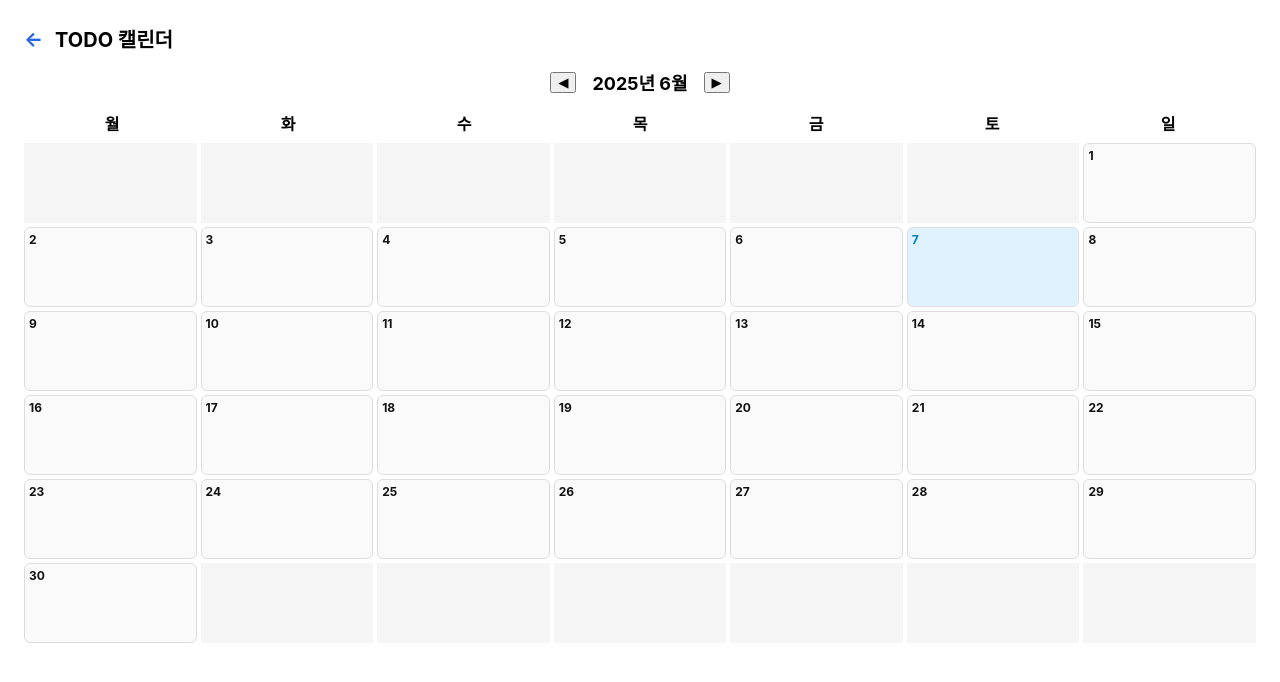
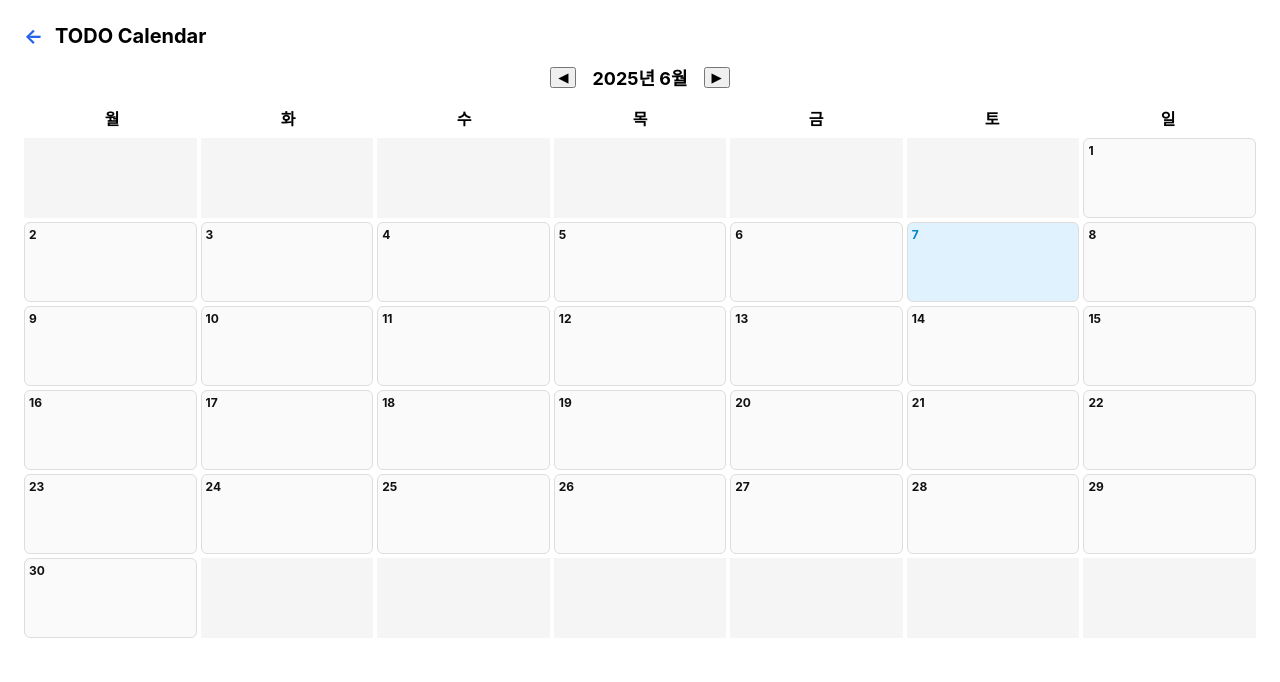
Before and after one commit to NomadHuns/react_todo_exam, a React (Create React App) app: page /calendar in a window 1280 px wide. Shown: the top 682 px of the page. Built offline with nearby package versions, Linux system fonts and the light colour scheme.

Commit message:
Design: 우선순위 아이콘 변경

```diff
--- a/src/pages/todo/calendar/TodoCalendarPage.tsx
+++ b/src/pages/todo/calendar/TodoCalendarPage.tsx
@@ -67,7 +67,7 @@ const CalendarPage: React.FC = () => {
         <div style={{ padding: "24px" }}>
             <div style={styles.headerRow}>
                 <Link to="/" style={styles.backLink}>←</Link>
-                <h2 style={styles.title}>TODO 캘린더</h2>
+                <h2 style={styles.title}>TODO Calendar</h2>
             </div>
 
             <div style={styles.monthButton}>
--- a/src/pages/todo/list/TodoListPage.tsx
+++ b/src/pages/todo/list/TodoListPage.tsx
@@ -9,7 +9,7 @@ import MyTagButton from "../../../components/MyTagButton";
 import {Link} from "react-router-dom";
 import {TodoProvider} from "../TodoProvider";
 
-const PRIORITY_OPTIONS: OptionItem[] = [{value: "high", label:"높음"}, {value: "medium", label:"중간"}, {value: "low", label:"낮음"}];
+const PRIORITY_OPTIONS: OptionItem[] = [{value: "high", label:"🔴"}, {value: "medium", label:"🟡"}, {value: "low", label:"🔵"}];
 
 const TodoListPage: React.FC = () => {
     const {
@@ -42,7 +42,7 @@ const TodoListPage: React.FC = () => {
     return (
         <div style={styles.container}>
             <div style={styles.headerRow}>
-                <h2 style={{ margin: 0 }}>TODO Exam</h2>
+                <h2 style={{ margin: 0 }}>TODO List</h2>
                 <Link to="/calendar" style={styles.calendarLink}>캘린더 &gt;</Link>
             </div>
 
--- a/src/pages/todo/list/components/TodoListElement.tsx
+++ b/src/pages/todo/list/components/TodoListElement.tsx
@@ -6,7 +6,7 @@ import MySelectBox, {OptionItem} from "../../../../components/MySelectBox";
 import {formatKoreanDate, getRelativeDayLabel} from "../../../../utils/FormatUtils";
 import MyTagButton from "../../../../components/MyTagButton";
 
-const PRIORITY_OPTIONS: OptionItem[] = [{value: "high", label:"높음"}, {value: "medium", label:"중간"}, {value: "low", label:"낮음"}];
+const PRIORITY_OPTIONS: OptionItem[] = [{value: "high", label:"🔴"}, {value: "medium", label:"🟡"}, {value: "low", label:"🔵"}];
 
 interface TodoListElementProp {
     todo: Todo;
```
